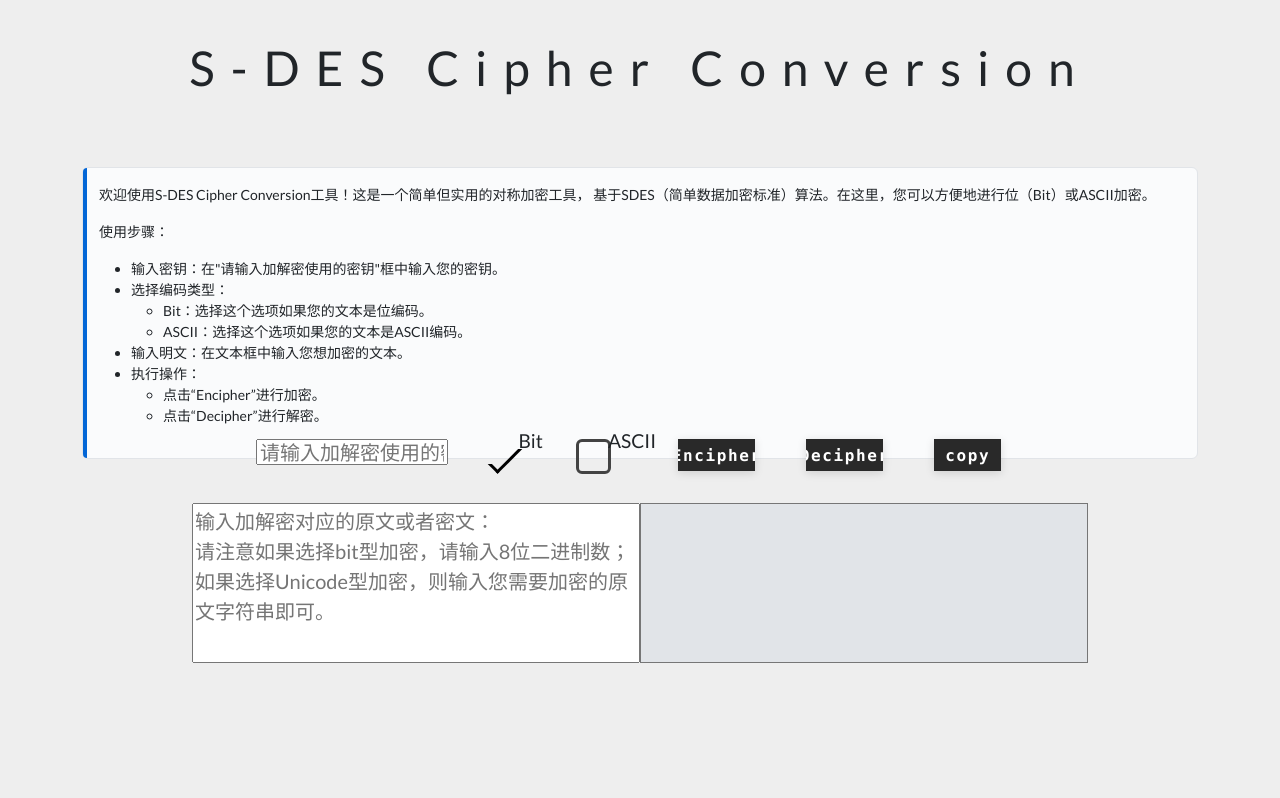
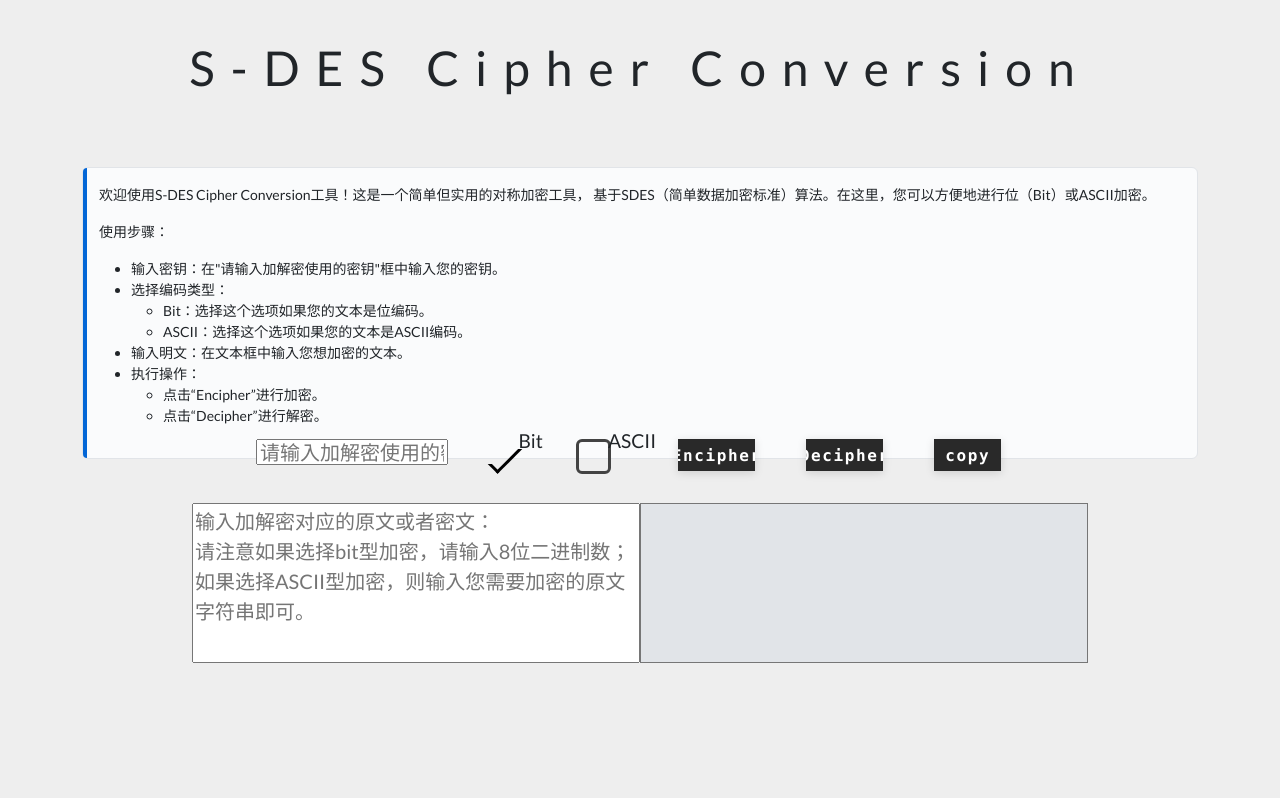
Before and after one commit to FangHeng/CQU_SimpleDES_Toolkit, a Django app: page / in a window 1280 px wide. Shown: the part 1601-2399 px from the top of the page. Run offline with Django 4.2, Linux system fonts and the light colour scheme; some libraries are stand-ins or nearby versions.

Commit message:
更改placeholder为ASCII

```diff
--- a/Cipher/templates/index.html
+++ b/Cipher/templates/index.html
@@ -86,15 +86,10 @@
             </div>
 
             <textarea class="plaintextArea" id="plaintext" name="plaintext"
-                      placeholder="输入加解密对应的原文或者密文：&#10;请注意如果选择bit型加密，请输入8位二进制数；&#10;如果选择Unicode型加密，则输入您需要加密的原文字符串即可。"></textarea>
+                      placeholder="输入加解密对应的原文或者密文：&#10;请注意如果选择bit型加密，请输入8位二进制数；&#10;如果选择ASCII型加密，则输入您需要加密的原文字符串即可。"></textarea>
             <textarea class="ciphertextArea" id="ciphertext" name="ciphertext" placeholder="&#10;&#10;&#10;&#10;输出结果"
                       readonly="true">
             </textarea>
-
-
-{#            <label for="website">Website:</label>#}
-{#            <input class="unique-input" type="text" id="website" value="http://www.sitepoint.com/" />#}
-{#            <button class="unique-button" data-copytarget="#website">copy</button>#}
 
             <button class="ui-btn encipher" type="button">
                     <span>
```
